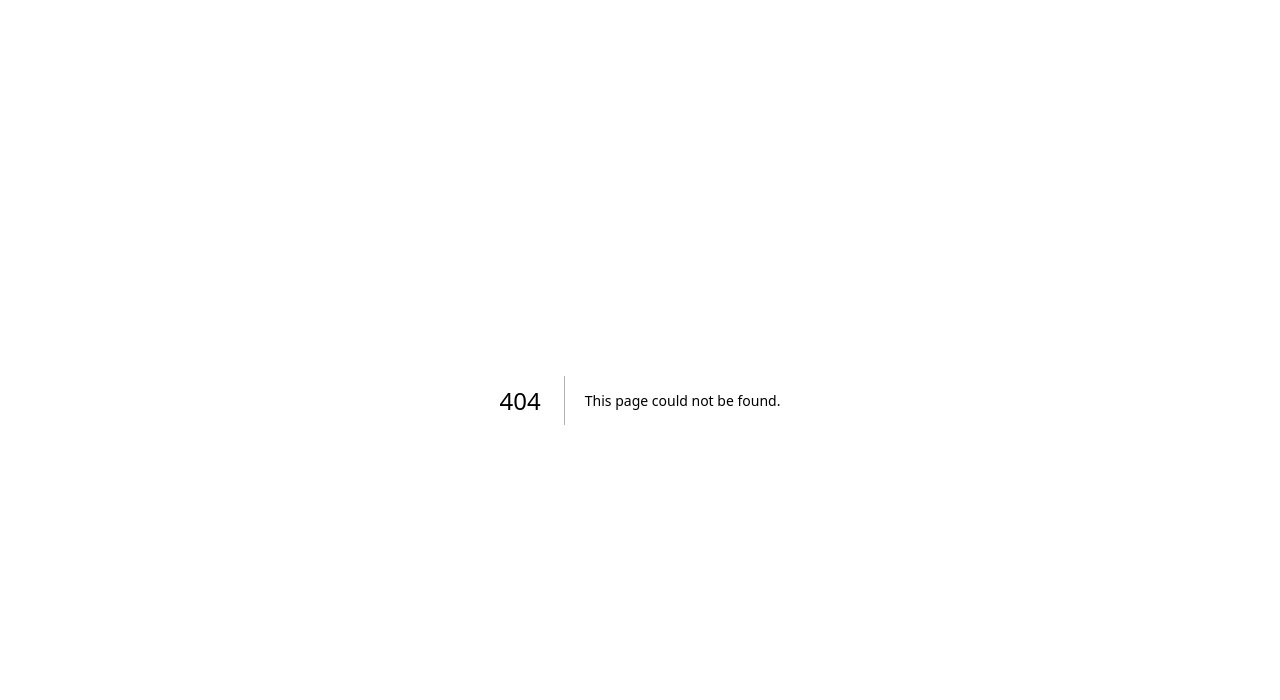
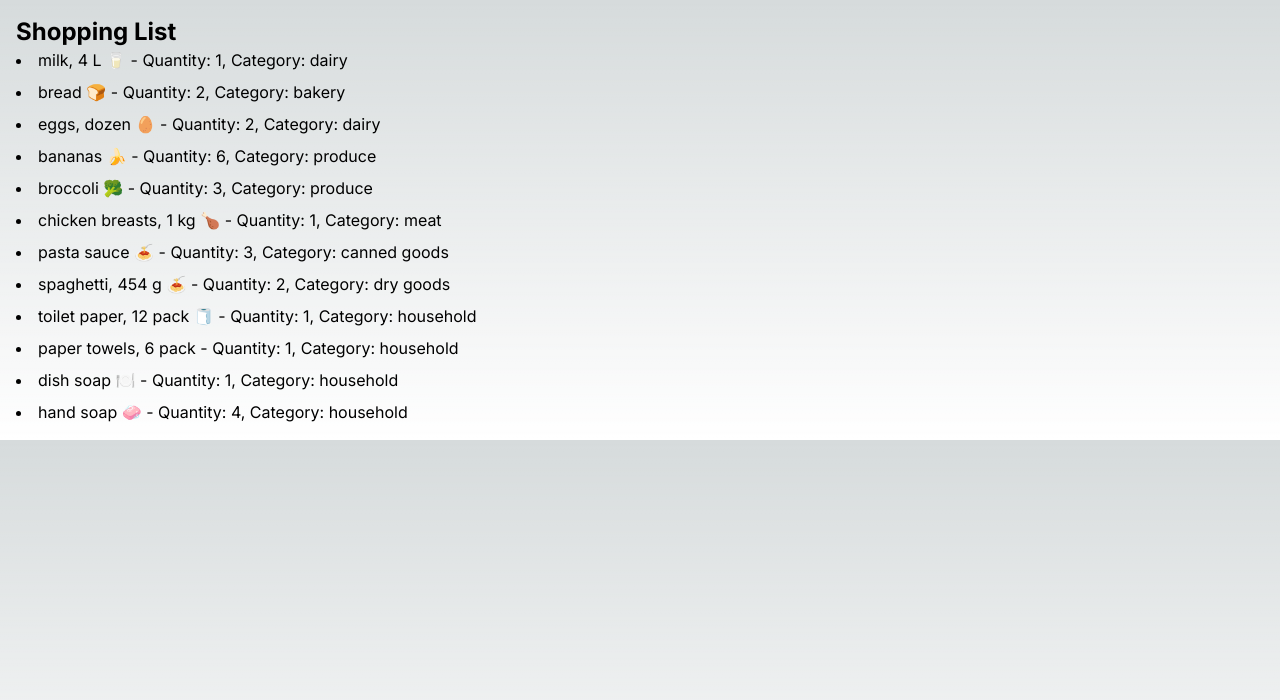
Before and after one commit to ameronebeast/cprg306-assignments, a Next.js app: page /week-3 in a window 1280 px wide. Before the commit this address had no page. Shown: the top 700 px of the page. Built offline with nearby package versions, Linux system fonts and the light colour scheme.

Commit message:
WebDev2
Assignments

```diff
--- /dev/null
+++ b/app/week-3/item-list.js
@@ -0,0 +1,89 @@
+import Item from './item';
+
+const item1 = {
+    name: "milk, 4 L 🥛",
+    quantity: 1,
+    category: "dairy",
+  };
+
+  const item2 = {
+    name: "bread 🍞",
+    quantity: 2,
+    category: "bakery",
+  };
+
+  const item3 = {
+    name: "eggs, dozen 🥚",
+    quantity: 2,
+    category: "dairy",
+  };
+
+  const item4 = {
+    name: "bananas 🍌",
+    quantity: 6,
+    category: "produce",
+  };
+
+  const item5 = {
+    name: "broccoli 🥦",
+    quantity: 3,
+    category: "produce",
+  };
+
+  const item6 = {
+    name: "chicken breasts, 1 kg 🍗",
+    quantity: 1,
+    category: "meat",
+  };
+
+  const item7 = {
+    name: "pasta sauce 🍝",
+    quantity: 3,
+    category: "canned goods",
+  };
+
+  const item8 = {
+    name: "spaghetti, 454 g 🍝",
+    quantity: 2,
+    category: "dry goods",
+  };
+
+  const item9 = {
+    name: "toilet paper, 12 pack 🧻",
+    quantity: 1,
+    category: "household",
+  };
+
+  const item10 = {
+    name: "paper towels, 6 pack",
+    quantity: 1,
+    category: "household",
+  };
+
+  const item11 = {
+    name: "dish soap 🍽️",
+    quantity: 1,
+    category: "household",
+  };
+
+  const item12 = {
+    name: "hand soap 🧼",
+    quantity: 4,
+    category: "household",
+  };
+
+const items = [item1,item2,item3,item4,item5,item6,item7,item8,item9,item10,item11,item12];
+
+;
+
+function ItemList() {
+    return (
+        <ul className="list-inside space-y-2">
+            {items.map((item, index) => (
+                <Item key={index} name={item.name} quantity={item.quantity} category={item.category} />
+            ))}
+        </ul>
+    );
+}
+
+export default ItemList;
--- /dev/null
+++ b/app/week-3/item.js
@@ -0,0 +1,8 @@
+function Item({ name, quantity, category }) {
+    return (
+        <li className="list-disc">
+            {name} - Quantity: {quantity}, Category: {category}
+        </li>
+    );
+}
+export default Item;
--- /dev/null
+++ b/app/week-3/page.js
@@ -0,0 +1,12 @@
+import ItemList from './item-list';
+
+function Page() {
+    return (
+        <main className="p-4">
+            <h1 className="text-2xl font-bold">Shopping List</h1>
+            <ItemList />
+        </main>
+    );
+}
+
+export default Page;
```
